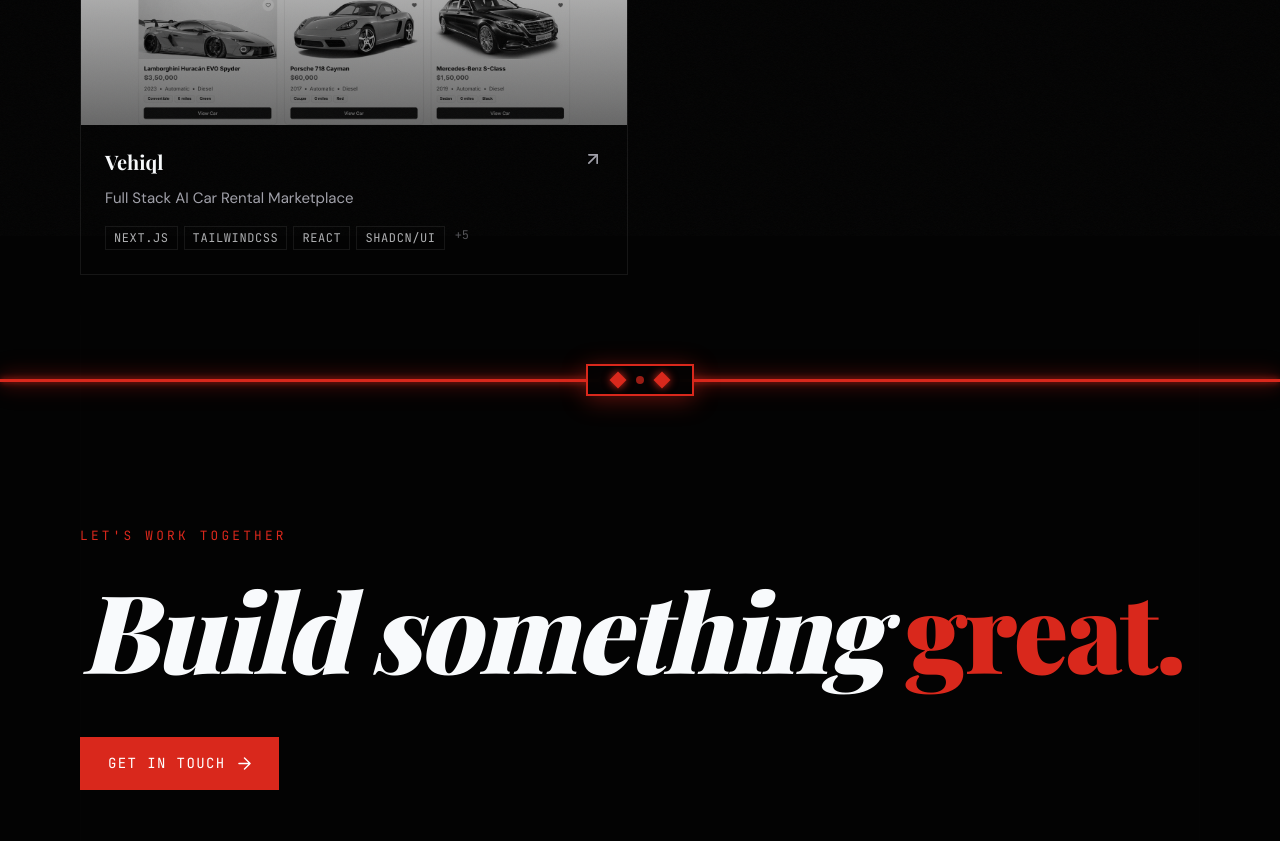
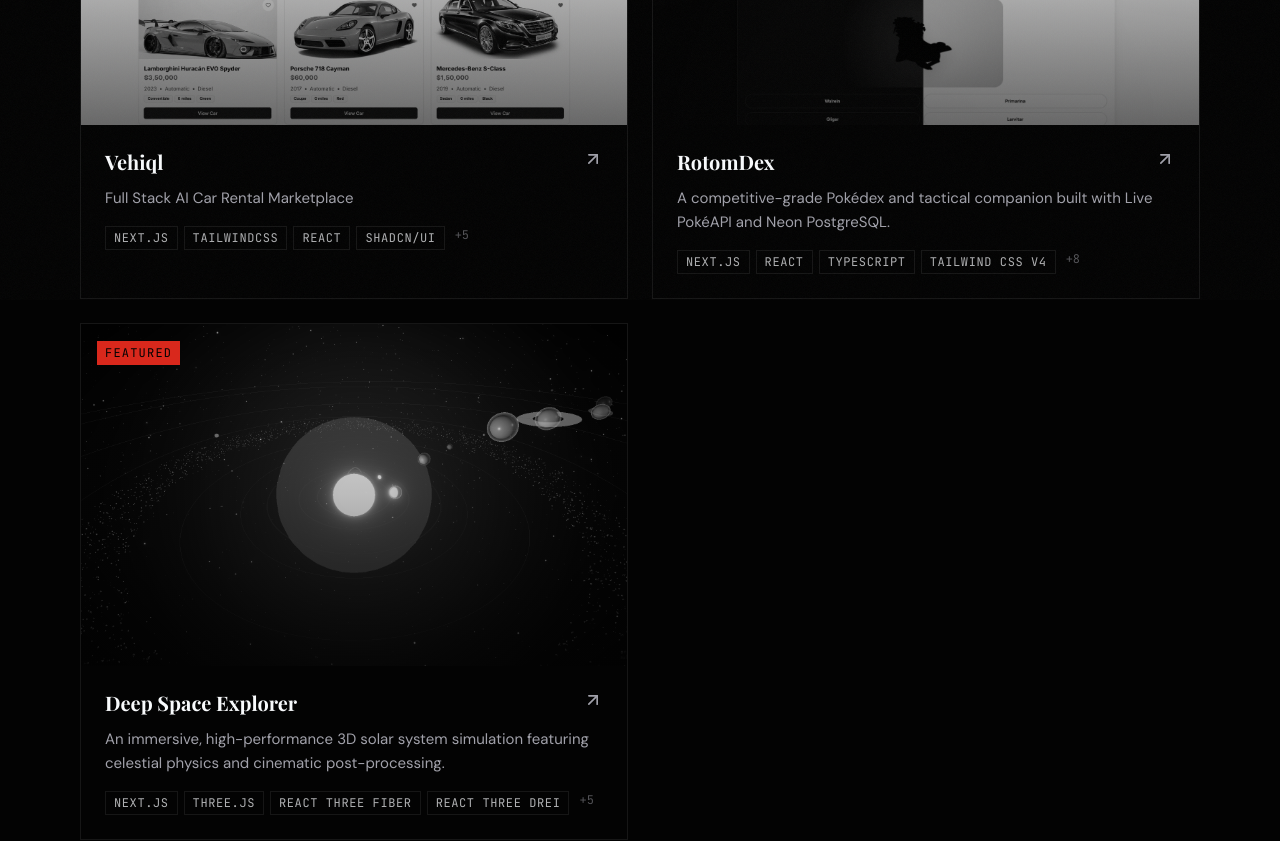
Before and after one commit to JainamKhara/portfolio, a Next.js app: page /projects in a window 1280 px wide. Shown: the part 1300-2141 px from the top of the page. Built offline with nearby package versions, Linux system fonts and the light colour scheme; a web font is replaced by a local one.

Commit message:
feat: implement dynamic project detail pages and integrate horizontal scrolling showcases on the landing page.

```diff
--- a/app/(routes)/projects/[slug]/page.tsx
+++ b/app/(routes)/projects/[slug]/page.tsx
@@ -77,7 +77,7 @@ export default function ProjectPage() {
                     <Image
                        src={project.image}
                        alt={project.title}
-                      className="object-cover w-full h-auto grayscale hover:grayscale-0 transition-all duration-1000"
+                       className="object-cover w-full h-auto transition-all duration-1000"
                        width={1200}
                        height={600}
                        sizes="(max-width: 768px) 100vw, (max-width: 1200px) 80vw, 1000px"
--- a/app/page.tsx
+++ b/app/page.tsx
@@ -219,7 +219,7 @@ export default function HomePage() {
                     src={project.image}
                     alt={project.title}
                     fill
-                    className="object-contain object-center group-hover:scale-105 transition-transform duration-700 ease-out p-1.5"
+                    className="object-cover object-center grayscale group-hover:grayscale-0 group-hover:scale-105 transition-all duration-700 ease-out"
                     sizes="(max-width: 768px) 88vw, 660px"
                     priority
                   />
--- a/data/projects.ts
+++ b/data/projects.ts
@@ -51,18 +51,53 @@ export const projects: Project[] = [
   {
     id: "vehiql",
     title: "Vehiql",
-    description: " Full Stack AI Car Rental Marketplace",
+    description: "Full Stack AI Car Rental Marketplace",
     longDescription: "Vehiql is a modern, AI-powered car marketplace built with Next.js 15. It allows users to browse cars, save their favorite vehicles, book test drives, and interact with AI features. It includes a comprehensive back-office for dealership and working hours management.",
     technologies: ["Next.js", "TailwindCSS", "React", "Shadcn/ui", "Supabase", "Prisma", "Clerk", "Gemini AI", "Arcjet"],
     functionality: [
-      // "Built for 150+ artists to mint and sell NFTs with Solidity and IPFS",
-      // "Enabled 300+ transactions and 30% faster monetization via Polygon",
-      // "Implemented role-based access and interactive features like community hubs, increasing session duration by 65%",
-      // "Eliminated third-party dependencies and automated royalty payouts, reducing overhead and platform latency by 30%"
+      "AI-driven car recommendation wizard based on user search and driving habits.",
+      "Complete booking flows for reserving test drives with integrated calendar sync.",
+      "Dual client/dealer portal system for car listings management, specifications, and dealer metrics.",
+      "Integrated Arcjet security rules for rate limiting, bot protection, and signup protection."
     ],
     image: "/images/projects/vehiql/vehiql.png",
     github: "https://github.com/jainamKhara/vehiql",
-    // liveUrl: "https://vehiql.com",
+    featured: false
+  },
+  {
+    id: "rotomdex",
+    title: "RotomDex",
+    description: "A competitive-grade Pokédex and tactical companion built with Live PokéAPI and Neon PostgreSQL.",
+    longDescription: "RotomDex is a full-stack competitive Pokédex application powered by a serverless PostgreSQL database (Neon) and Prisma ORM. Beyond a basic lookup tool, it features deep stats visualization, type-coverage calculations, side-by-side comparison tools, custom team builders, and a silhouette-based 'Who's That Pokémon?' guessing game to test recognition skills.",
+    technologies: ["Next.js", "React", "TypeScript", "Tailwind CSS v4", "Prisma", "PostgreSQL", "Neon", "TanStack Query", "NextAuth.js", "Zustand", "Recharts", "Framer Motion"],
+    functionality: [
+      "Real-time lookup and advanced multi-filter search for all 1,025 Pokémon across Gen 1-9.",
+      "Interactive Team Builder allowing up to 6 members with automated type coverage weakness/resistance mapping.",
+      "Side-by-side head-to-head comparison tool with dynamic scaling stat bars and move intersections.",
+      "Interactive 'Who's That Pokémon?' silhouette guessing game with score streaks and random roster gen.",
+      "Detail pages with dynamic stats radar, complete movesets, abilities, and complex evolution chain trigger maps."
+    ],
+    image: "/images/projects/rotomdex/rotomdex.png",
+    github: "https://github.com/JainamKhara/rotomdex",
+    liveUrl: "https://rotomdex-web.vercel.app",
+    featured: true
+  },
+  {
+    id: "space-explorer",
+    title: "Deep Space Explorer",
+    description: "An immersive, high-performance 3D solar system simulation featuring celestial physics and cinematic post-processing.",
+    longDescription: "Deep Space Explorer is an immersive 3D solar simulation bringing astronomical data to life. It features high-fidelity rendering, instanced asteroid belts rendering thousands of objects smoothly at 60 FPS, dynamic solar flare particle effects, and cinematic post-processing (Bloom, Tone Mapping, chromatic aberration). It features interactive camera orbits, moon/planet HUD inspectors, and a glassmorphic dashboard control panel.",
+    technologies: ["Next.js", "Three.js", "React Three Fiber", "React Three Drei", "Postprocessing", "Zustand", "Tailwind CSS v4", "TypeScript", "Framer Motion"],
+    functionality: [
+      "Fully navigable 3D solar system with smooth orbital controls and realistic lighting/shadow models.",
+      "High-performance instanced rendering of an Asteroid Belt rendering thousands of unique assets.",
+      "Dynamic celestial HUD displaying real-time data like gravity, mass, orbital periods, and temperature.",
+      "Integrated settings panel to adjust visual fidelity (Bloom intensity, chromatic aberration) and toggle gravity/orbit lines.",
+      "Immersive reactive space ambient soundscapes matching scene focus and planet selection."
+    ],
+    image: "/images/projects/space-explorer/space-explorer.png",
+    github: "https://github.com/jainamKhara/space-explorer",
+    liveUrl: "https://space-explorer-hub.vercel.app",
     featured: true
   },
 ];
```
Also changed, not shown: public/images/projects/rotomdex/rotomdex.png (added), public/images/projects/space-explorer/space-explorer.png (added). Lines whose indentation alone changed are shown as unchanged.
